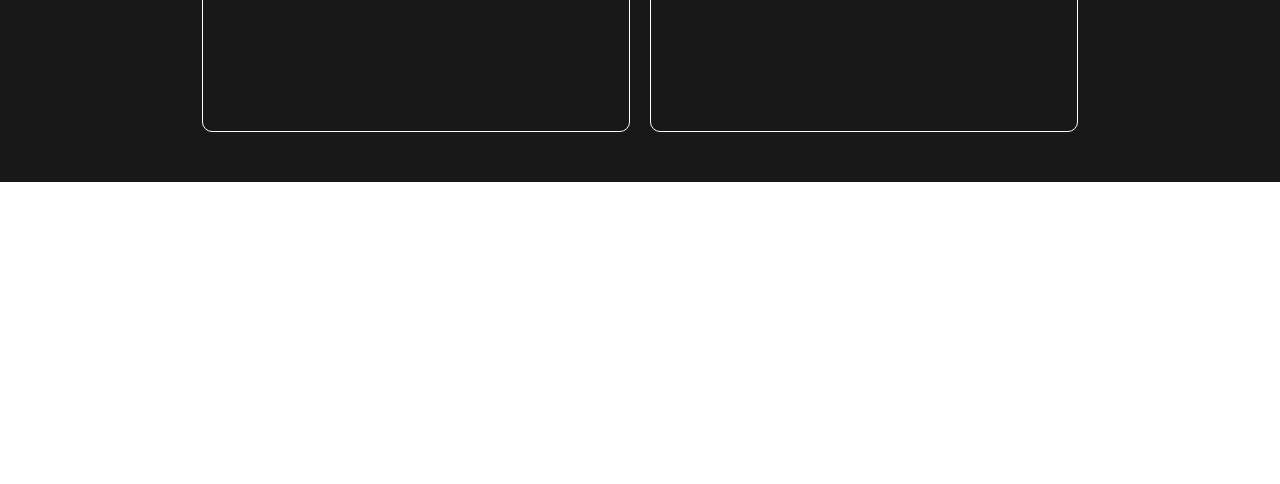
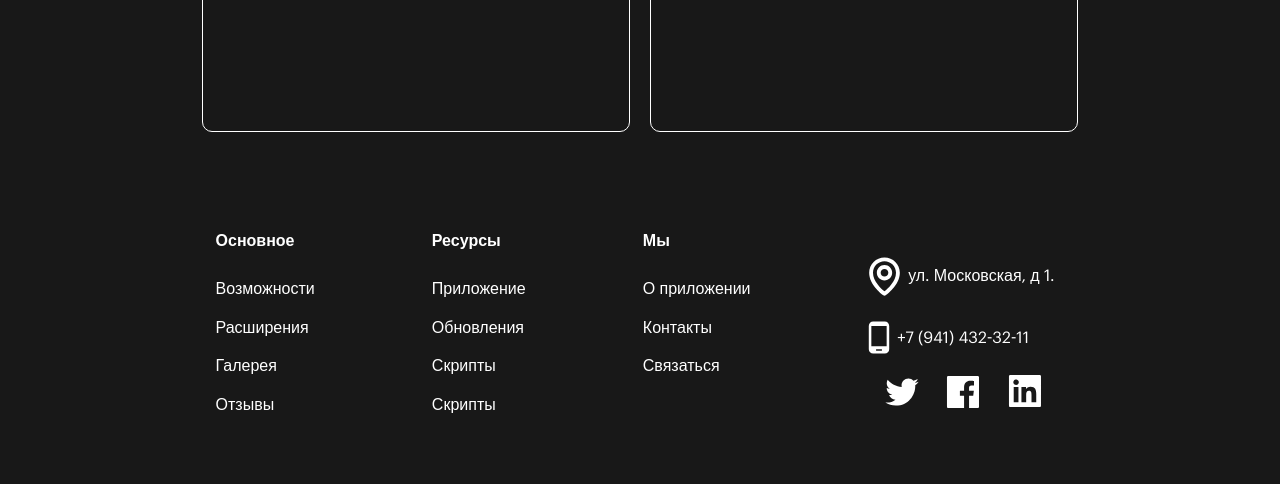
Before and after one commit to DimonHD1/slate, a plain HTML site: page index.html in a window 1280 px wide. Shown: the part 4633-5117 px from the top of the page. Before the commit the page ends 4815 px from the top, so only its background shows below. Drawn offline with Linux system fonts and the light colour scheme.

Commit message:
add section footer html

```diff
--- a/css/style.css
+++ b/css/style.css
@@ -484,3 +484,70 @@ body {
 .reviews__desc {
     color: var(--white);
 }
+
+/* footer */
+
+.footer {
+    padding-top: 50px;
+    padding-bottom: 50px;
+    background-color: var(--black);
+}
+
+.footer__container {
+    display: flex;
+    align-items: center;
+    justify-content: space-evenly;
+}
+
+.footer__menu {
+    display: flex;
+    justify-content: space-between;
+    width: 50%;
+}
+
+.footer__title {
+    display: flex;
+    align-items: center;
+    margin-bottom: 30px;
+    color: var(--white);
+}
+
+.footer__text {
+    margin-bottom: 20px;
+    color: var(--white);
+}
+
+.footer__desc {
+    display: flex;
+    flex-direction: column;
+}
+
+.footer__title-img {
+    display: block;
+}
+
+.fotter__copyright {
+    width: 19%;
+    display: flex;
+    flex-direction: column;
+}
+
+.footer__address {
+    display: flex;
+    align-items: center;
+    margin-bottom: 20px;
+    color: var(--white);
+}
+
+.footer__tel {
+    display: flex;
+    align-items: center;
+    margin-bottom: 15px;
+    color: var(--white);
+}
+
+.footer__icon {
+    display: flex;
+    align-items: center;
+    justify-content: space-evenly;
+}
--- a/index.html
+++ b/index.html
@@ -1,5 +1,5 @@
 <!DOCTYPE html>
-<html lang="en">
+<html lang="ru">
 
 <head>
   <meta charset="UTF-8">
@@ -222,6 +222,34 @@
       </div>
     </section>
   </main>
+  <footer class="footer">
+    <div class="container footer__container">
+      <div class="footer__menu">
+        <div class="footer__desc">
+          <h4 class="footer__title">Основное</h4>
+          <span class="footer__text">Возможности</span><span class="footer__text">Расширения</span><span
+            class="footer__text">Галерея</span><span class="footer__text">Отзывы</span>
+        </div>
+        <div class="footer__desc">
+          <h4 class="footer__title">Ресурсы</h4>
+          <span class="footer__text">Приложение</span><span class="footer__text">Обновления</span><span
+            class="footer__text">Скрипты</span><span class="footer__text">Скрипты</span>
+        </div>
+        <div class="footer__desc">
+          <h4 class="footer__title">Мы</h4>
+          <span class="footer__text">О приложении</span><span class="footer__text">Контакты</span><span
+            class="footer__text">Связаться</span>
+        </div>
+      </div>
+      <div class="fotter__copyright">
+
+        <div class="footer__address"><span><img src="/img/footer-1.svg" alt="icon"></span><span>ул. Московская, д 1.</span></div>
+        <div class="footer__tel"><span><img src="/img/footer-2.svg" alt="icon"></span><span>+7 (941) 432-32-11</span></div>
+        <div class="footer__icon"><span><img src="/img/twitter.svg" alt="icon"></span><span><img src="/img/facebook.svg"
+              alt="icon"></span><span><img src="/img/linkedin.svg" alt=""></span></div>
+      </div>
+    </div>
+  </footer>
 </body>
 
 </html>
```
Also changed, not shown: img/facebook.svg (added), img/footer-1.svg (added), img/footer-2.svg (added), img/linkedin.svg (added), img/twitter.svg (added).
